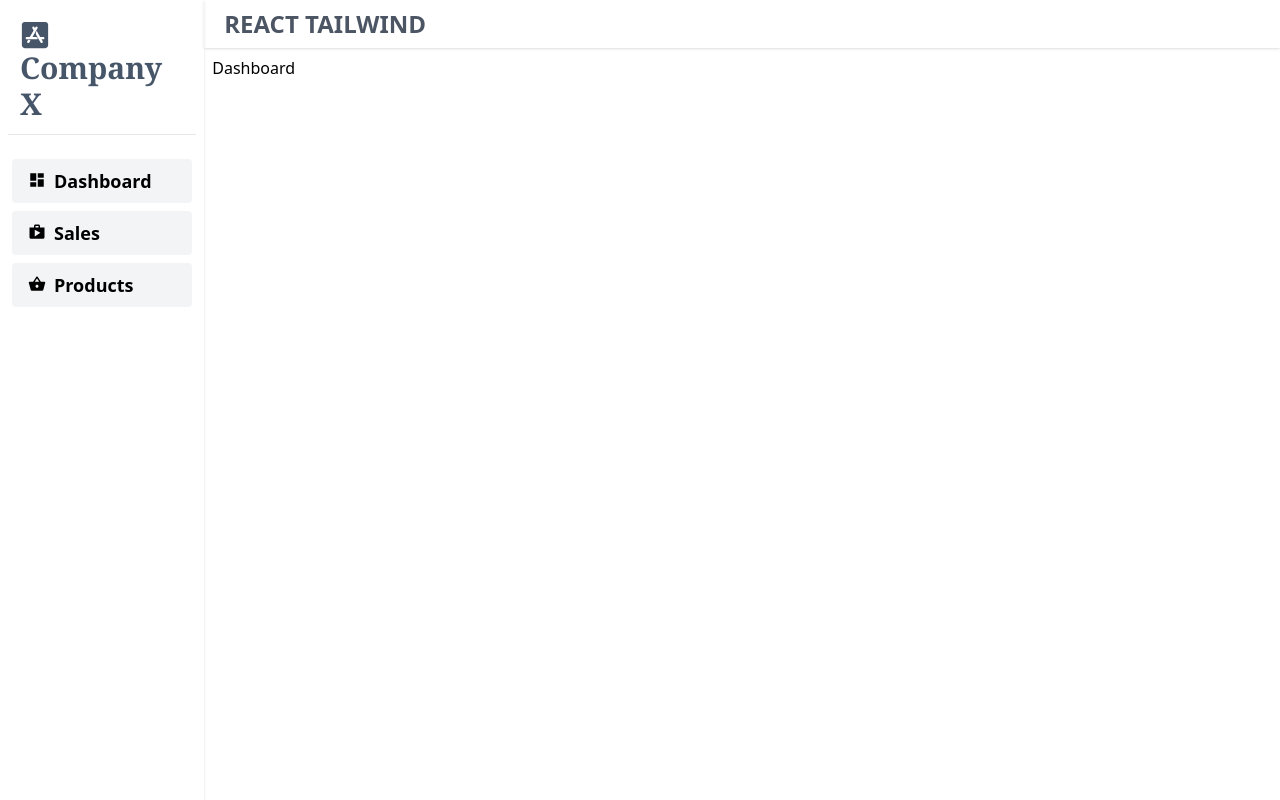
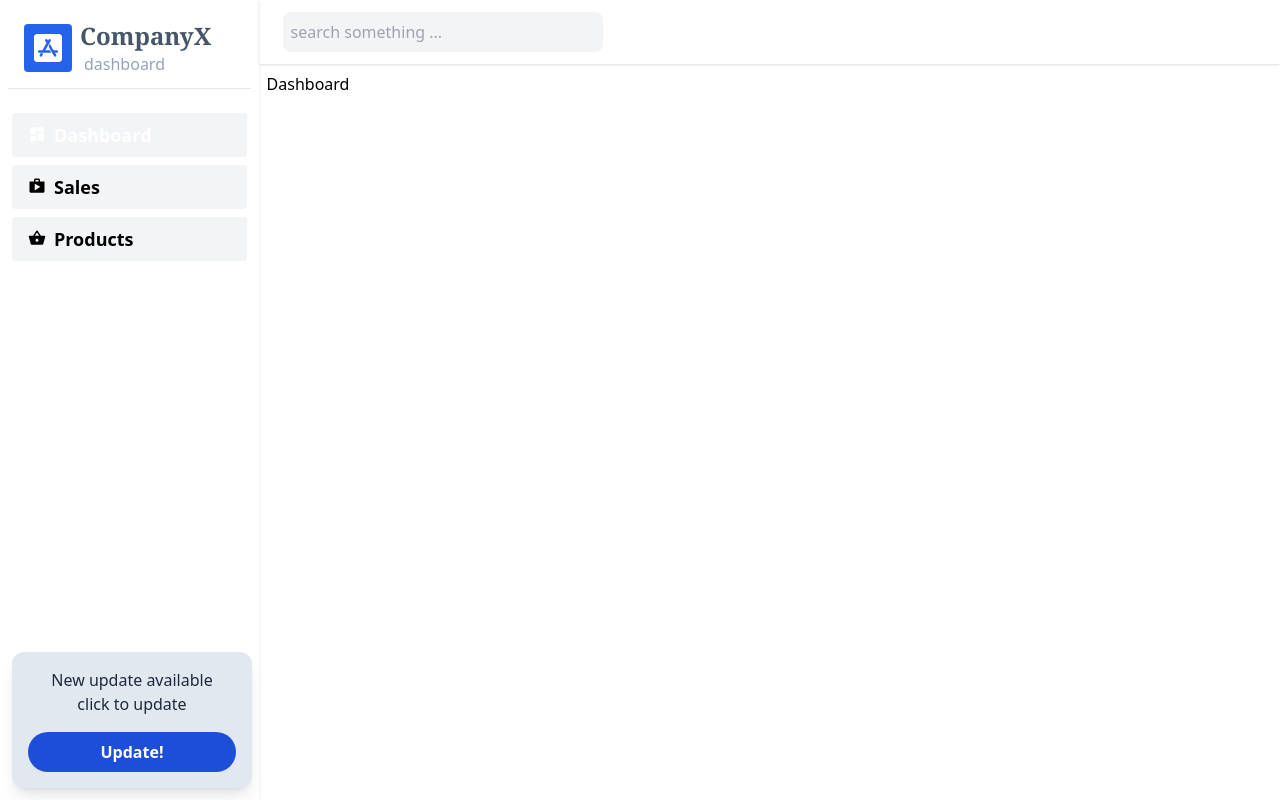
Before and after one commit to muchirajunior/react-tailwind-dash, a React (Create React App) app: page / in a window 1280 px wide. Built offline with nearby package versions, Linux system fonts and the light colour scheme.

Commit message:
update side nav

```diff
--- a/src/layout/layout.tsx
+++ b/src/layout/layout.tsx
@@ -5,7 +5,7 @@ import SideNav from './sidenav.tsx';
 const Layout: React.FC<{ component: JSX.Element }> = ({ component }) => {
     return (
         <div className='flex flex-row flex-nowrap '>
-            <div className='flex flex-col p-2 w-60 shadow h-screen '>
+            <div className='flex flex-col p-2 w-80 shadow h-screen '>
                 <SideNav />
             </div>
             <div className='flex flex-col w-full'>
--- a/src/layout/navbar.tsx
+++ b/src/layout/navbar.tsx
@@ -9,7 +9,7 @@ export type Navigation={
 const NavBar: React.FC<{navs: Navigation[]; title: String;}> =({navs, title}) => {
   return (
     <div className='w-auto shadow py-2 px-5 text-gray-600 flex-row sticky'>
-      <span className='font-bold text-2xl'>{title}</span>
+      <input type="text" className='bg-gray-100 w-80 rounded-lg border-none outline-none m-1 p-2' placeholder='search something ...' />
       <span className=' flex-fill'>{
         navs.map((nav,index)=> <Link key={index} to={nav.navName}>{nav.navName}</Link> )
       }</span>
--- a/src/layout/sidenav.tsx
+++ b/src/layout/sidenav.tsx
@@ -4,21 +4,38 @@ import { Link } from 'react-router-dom';
 import { FaAppStoreIos } from "react-icons/fa6";
 
 export default function SideNav() {
+  const current=window.location.pathname;
+
   return (
-    <div className='flex flex-col justify-start'>
-      <header className='m-3 text-3xl font-bold font-serif text-slate-600 '>  <FaAppStoreIos /> Company X</header>
+    <div className='flex flex-col justify-start h-full'>
+      <header className='m-3 flex flex-row '>
+      <FaAppStoreIos className='p-2 m-1 bg-blue-600 text-white font-bold  text-3xl w-12 h-12 rounded me-2 ' />
+      <span>
+        <div className='text-2xl font-bold font-serif text-slate-600 '>CompanyX</div>
+        <div className='text-slate-400 ms-1'>dashboard</div>
+      </span>
+
+      </header>
       <hr />
       <span className='h-5'></span>
       {
         routes.map((route) =>
           <Link
             to={route.path}
-            className='flex flex-row align-middle rounded m-1 bg-gray-100 hover:bg-blue-200 p-2 font-bold text-lg '
+            key={route.path}
+            className={`flex flex-row align-middle rounded m-1 bg-gray-100 hover:bg-blue-600 hover:text-white p-2 font-bold text-lg ${route.path===current ? "bg-blue-700 text-white":null}`}
           >
             {<route.icon className=' mx-2 mt-1' />}
             {route.name}
           </Link>)
       }
+
+      <div className='absolute bottom-2 bg-slate-200 m-1 p-2 rounded-xl shadow-lg'>
+        <div className='text-slate-800 text-center my-2'>New update available <br />click to update </div>
+        <button className='rounded-3xl bg-blue-700 m-2 p-2 text-white font-bold w-52'>Update!</button>
+
+      </div>
+
     </div>
   )
 }
```
